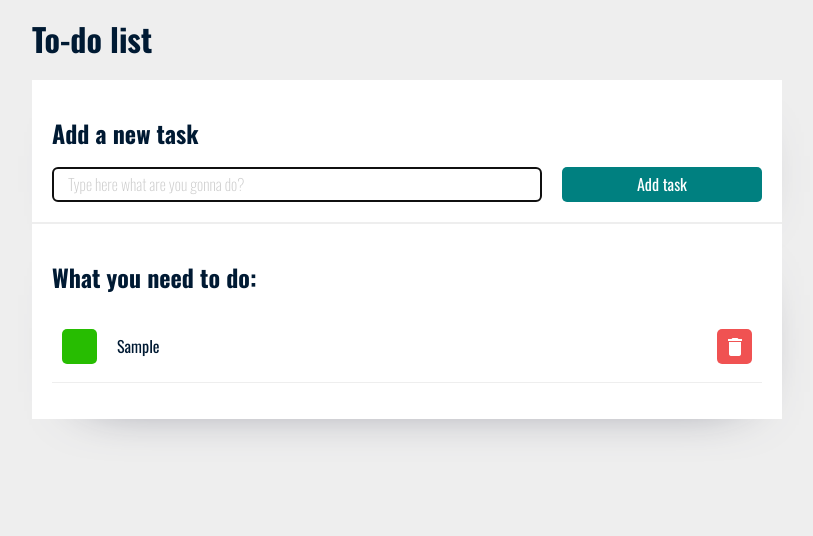
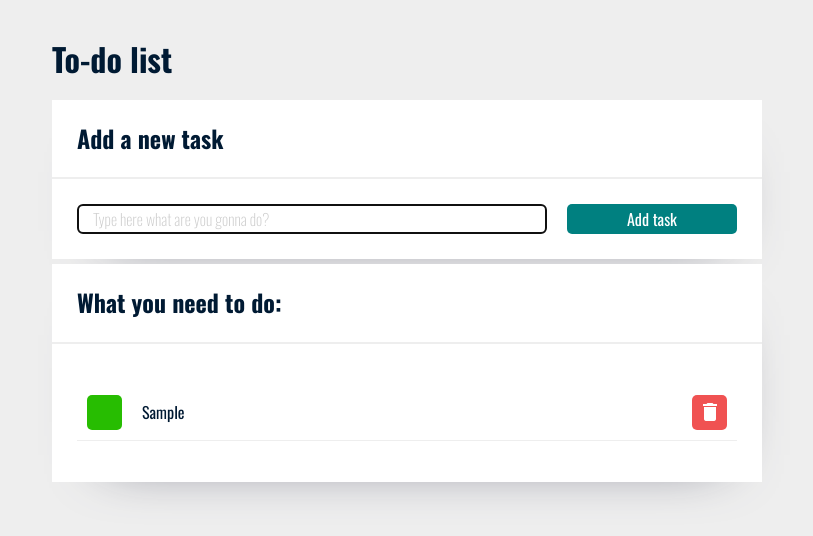
Before and after one commit to carterstorm/to-do-list, a plain HTML site: page index.html in a window 1280 px wide. Both pictures are taken after typing "Sample" into the empty fields and a click on the button "Add task". Shown: the whole page, without its empty margins (233-1046 px from the left). Drawn offline with nearby package versions, Linux system fonts and the light colour scheme.

Commit message:
changed css

```diff
--- a/css/container.css
+++ b/css/container.css
@@ -1,5 +1,4 @@
 .container {
     flex-basis: 750px;
-    max-width: 750px;
-    margin: 0 20px;
+    padding: 20px;
 }
--- a/css/form.css
+++ b/css/form.css
@@ -1,19 +1,19 @@
 .form {
     display: grid;
-    grid-template-columns: 1fr 200px;
-    grid-template-rows: 35px;
+    grid-template-columns: 1fr auto;
     gap: 20px;
 }
 
 @media (max-width: 600px) {
     .form {
         grid-template-columns: 1fr;
-        grid-template-rows: 35px 35px;
+        grid-template-rows: 30px 30px;
     }
 }
 
 .form__input {
-    padding: 5px 15px;
+    height: 30px;
+    padding: 0 15px;
     border-radius: 5px;
     border: 1px solid #aaa;
 }
@@ -23,11 +23,20 @@
     font-weight: 200;
 }
 
-
 .form__button {
-    background-color: teal;
-    color: white;
     border: none;
     border-radius: 5px;
+    padding: 0 60px;
+    background-color: teal;
+    color: #fff;
     cursor: pointer;
+    transition: .2s;
 }
+
+.form__button:hover {
+    background-color: rgb(1, 161, 161);
+}
+
+.form__button:active {
+    background-color: rgb(4, 204, 204);
+}
--- a/css/list.css
+++ b/css/list.css
@@ -18,4 +18,33 @@
     color: white;
     height: 35px;
     cursor: pointer;
+    transition: .2s;
 }
+
+.list__button--done {
+    background-color: rgb(39, 189, 1);
+}
+
+.list__button--done:hover {
+    background-color: rgb(43, 209, 2);
+}
+
+.list__button--done:active{
+    background-color: rgb(105, 248, 69);
+}
+
+.list__button--remove {
+    background-color: rgb(240, 82, 82);
+}
+
+.list__button--remove:hover {
+    background-color: rgb(240, 102, 102);
+}
+
+.list__button--remove:active {
+    background-color: rgb(236, 127, 127);
+}
+
+.list__task {
+    margin: 0;
+}
--- a/css/removeButton.css
+++ /dev/null
@@ -1,3 +0,0 @@
-.removeButton {
-    background-color: rgb(240, 82, 82);
-}
--- a/css/section.css
+++ b/css/section.css
@@ -1,10 +1,15 @@
 .section {
     background-color: #fff;
-    padding: 20px;
-    border-bottom: 2px solid #eee;
+    margin-bottom: 5px;
     box-shadow: 7px 22px 58px -49px rgba(66, 68, 90, 1);
 }
 
-.section--border {
-    border: none;
+.section__header {
+    padding: 25px;
+    margin: 0;
+    border-bottom: 2px solid #eee;
 }
+
+.section__body {
+    padding: 25px;
+}
--- a/css/toogleDoneButton.css
+++ /dev/null
@@ -1,3 +0,0 @@
-.toogleDoneButton {
-    background-color: rgb(39, 189, 1);
-}
--- a/index.html
+++ b/index.html
@@ -11,8 +11,6 @@
     <link rel="stylesheet" href="css/section.css">
     <link rel="stylesheet" href="css/form.css">
     <link rel="stylesheet" href="css/list.css">
-    <link rel="stylesheet" href="css/removeButton.css">
-    <link rel="stylesheet" href="css/toogleDoneButton.css">
     <link rel="preconnect" href="https://fonts.googleapis.com">
     <link rel="preconnect" href="https://fonts.gstatic.com" crossorigin>
     <link rel="stylesheet" href="https://cdnjs.cloudflare.com/ajax/libs/normalize/8.0.1/normalize.min.css" integrity="sha512-NhSC1YmyruXifcj/KFRWoC561YpHpc5Jtzgvbuzx5VozKpWvQ+4nXhPdFgmx8xqexRcpAglTj9sIBWINXa8x5w==" crossorigin="anonymous" referrerpolicy="no-referrer" />
@@ -23,20 +21,24 @@
     <script defer src="script.js"></script>
 </head>
 <body class="body">
-    <div class="container">
+    <main class="container">
         <h1>To-do list</h1>
         <section class="section">
             <h2 class="section__header">Add a new task</h2>
+            <div class="section__body">
                 <form class="form js-form">
                     <input class="form__input js-newTask" type="text" placeholder="Type here what are you gonna do?">
                     <button class="form__button">Add task</button>
                 </form>
+            </div>
         </section>
-        <section class="section section--border">
+        <section class="section">
             <h2 class="section__header">What you need to do:</h2>
+            <div class="section__body">
                 <ul class="list js-list">
                 </ul>
+            </div>
         </section>
-    </div>
+    </main>
 </body>
 </html>
--- a/script.js
+++ b/script.js
@@ -36,9 +36,9 @@
         for (const task of tasks) {
             htmlElement += `
                 <li class="list__item">
-                    <button class="list__button toogleDoneButton js-toogleDoneButton material-icons">${task.done ? "done" : ""}</button>
-                    <p>${task.content}</p>
-                    <button class="list__button removeButton js-removeButton material-icons">delete</button>
+                    <button class="list__button list__button--done js-toogleDoneButton material-icons">${task.done ? "done" : ""}</button>
+                    <p class="list__task">${task.content}</p>
+                    <button class="list__button list__button--remove js-removeButton material-icons">delete</button>
                 </li>
             `;
         }
```
Lines whose indentation alone changed are shown as unchanged.
